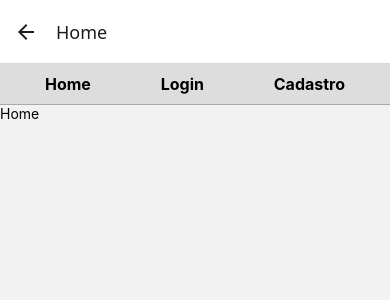
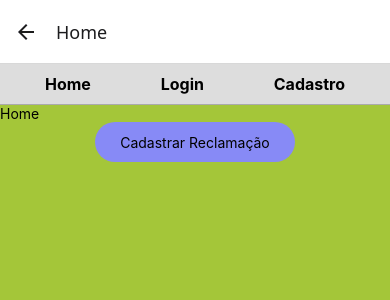
Before and after one commit to BrunoLegal/imepac-brunoaj, a React Native app: screen /Home in a window 390 px wide. Shown: the top 300 px of the page. Built offline with nearby package versions, Linux system fonts and the light colour scheme.

Commit message:
adiciona tela de registro de reclamação

```diff
--- a/src/components/menu/index.tsx
+++ b/src/components/menu/index.tsx
@@ -32,5 +32,6 @@ export default function Menu() {
             </TouchableOpacity>
 
         </View>
+
     );
 }
--- a/src/components/menu/styles.ts
+++ b/src/components/menu/styles.ts
@@ -14,4 +14,11 @@ export const style = StyleSheet.create({
         fontSize: 16,
         fontWeight: "bold",
     },
+    menuTitle:{
+        fontSize: 20,
+        fontWeight: "bold",
+        color: themas.colors.primary,
+        textAlign: "center",
+        marginBottom: 10,
+    }
 });
--- a/src/pages/AppNavigation.tsx
+++ b/src/pages/AppNavigation.tsx
@@ -3,12 +3,14 @@ import { NavigationContainer } from "@react-navigation/native";
 import Login from "./login/index";
 import Cadastro from "./cadastro/index";
 import Home from "./home/index";
+import RegistroReclamacao from "./registro_reclamacao/index";
 import { createNativeStackNavigator } from "@react-navigation/native-stack";
 
 export type RootStackParamList = {
     Login: undefined;
     Cadastro: undefined;
-    Home: undefined
+    Home: undefined;
+    RegistroReclamacao: undefined;
 };
 
 const Stack = createNativeStackNavigator<RootStackParamList>();
@@ -22,6 +24,7 @@ export default function AppNavigation() {
                 <Stack.Screen name="Login" component={Login} />
                 <Stack.Screen name="Cadastro" component={Cadastro} />
                 <Stack.Screen name="Home" component={Home} />
+                <Stack.Screen name="RegistroReclamacao" component={RegistroReclamacao} />
             </Stack.Navigator>
         </NavigationContainer>
     );
--- a/src/pages/home/index.tsx
+++ b/src/pages/home/index.tsx
@@ -2,16 +2,29 @@ import React, {useState} from "react";
 
 import {
     Text,
+    TouchableOpacity,
     View,
 } from 'react-native';
 import {style} from "./styles";
 import Menu from "../../components/menu";
+import { RootStackParamList } from "../AppNavigation";
+import { DrawerScreenProps } from "@react-navigation/drawer";
+import { useNavigation } from "@react-navigation/native";
+
+type NavigationProps = DrawerScreenProps<RootStackParamList>;
 
 export default function handleHome() {
+    const navigation = useNavigation<NavigationProps["navigation"]>();
     return (
         <View style={style.container}>
             <Menu />
             <Text>Home</Text>
+            <View style={style.boxBottom}>
+                <TouchableOpacity style={style.button} onPress={() => navigation.navigate("RegistroReclamacao")}>
+                    <Text>Cadastrar Reclamação</Text>
+                </TouchableOpacity>
+            </View>
+
         </View>
     );
 }
--- a/src/pages/home/styles.ts
+++ b/src/pages/home/styles.ts
@@ -2,7 +2,45 @@ import {Button, Dimensions, StyleSheet} from 'react-native';
 import {themas} from '../../global/themes';
 
 export const style = StyleSheet.create({
-    container: {
-
+    container:{
+        flex:1,
+        width:"100%",
+        paddingTop:0,
+        justifyContent: "flex-start",
+        backgroundColor:themas.colors.bgColor
+    },
+    boxTop:{
+        alignItems:"center",
+        justifyContent: "center",
+        height:Dimensions.get("window").height/3,
+        width:"100%"
+    },
+    boxMid:{
+        height:Dimensions.get("window").height/3,
+        width:"100%",
+        marginLeft:20
+    },
+    boxBottom:{
+        alignItems:"center",
+        height:Dimensions.get("window").height/3,
+        width:"100%"
+    },
+    boxInput:{
+        backgroundColor: themas.colors.white,
+        marginRight:40
+    },
+    input:{
+        borderRadius:40,
+        height:'100%',
+        width:"90%",
+        backgroundColor:themas.colors.lightGray,
+    },
+    button:{
+        width:200,
+        height:40,
+        alignItems: 'center',
+        justifyContent: 'center',
+        borderRadius: 40,
+        backgroundColor: themas.colors.primary,
     }
 })
--- /dev/null
+++ b/src/pages/registro_reclamacao/index.tsx
@@ -0,0 +1,76 @@
+import React, {useState} from "react";
+import{
+    Text,
+    View,
+    TextInput,
+    Button,
+    TouchableOpacity,
+    Alert
+} from "react-native";
+import {style} from "./styles";
+import Menu from "../../components/menu";
+import {MaterialIcons} from "@expo/vector-icons";
+import { RootStackParamList } from "../AppNavigation";
+import { DrawerScreenProps } from "@react-navigation/drawer";
+import { themas } from "../../global/themes";
+
+type Props = DrawerScreenProps<RootStackParamList>;
+
+export default function RegistroReclamacao({navigation}: Props) {
+    const [titulo, setTitulo] = useState("");
+    const [descricao, setDescricao] = useState("");
+
+    function handleRegistro() {
+        try {
+            if (!titulo || !descricao) {
+                return Alert.alert("Preencha todos os campos");
+            }
+            Alert.alert("Reclamação registrada com sucesso!", "", [
+                { text: "OK", onPress: () => navigation.navigate('Home') }
+            ]);
+        } catch (error) {
+            console.log("Erro ao registrar reclamação: ", error);
+        }
+    }
+
+    return (
+        <View style={style.container}>
+            <Menu />
+            <View style={style.mainContent}>
+                <Text style={style.title}>Registro de Reclamação</Text>
+
+                {/* Campo Título */}
+                <Text style={style.title}>Título</Text>
+                <View style={style.boxInput}>
+                    <MaterialIcons name="title" size={20} color="gray" />
+                    <TextInput
+                        multiline={false}
+                        value={titulo}
+                        onChangeText={(text) => setTitulo(text)}
+                        placeholder="Digite o título da reclamação"
+                    />
+
+                </View>
+
+                {/* Campo Descrição */}
+                <Text style={style.title}>Descrição</Text>
+                <View style={style.boxInput}>
+                    <MaterialIcons name="description" size={20} color="gray" />
+                    <TextInput
+                        multiline={true}
+                        value={descricao}
+                        onChangeText={(text) => setDescricao(text)}
+                        placeholder="Descreva sua reclamação"
+                    />
+
+                </View>
+                <View style={style.boxBottom}>
+                {/* Botão Registrar Reclamação */}
+                <TouchableOpacity style={style.button} onPress={handleRegistro}>
+                    <Text>Registrar Reclamação</Text>
+                </TouchableOpacity>
+                </View>
+            </View>
+        </View>
+    );
+}
--- /dev/null
+++ b/src/pages/registro_reclamacao/styles.ts
@@ -0,0 +1,56 @@
+import { Dimensions, StyleSheet } from "react-native";
+import { themas } from "../../global/themes";
+
+export const style = StyleSheet.create({
+    container:{
+        flex:1,
+        width:"100%",
+        paddingTop:0,
+        justifyContent:"flex-start",
+        backgroundColor:themas.colors.bgColor
+    },
+    title:{
+        paddingTop: 20,
+        fontSize: 20,
+    },
+
+    boxBottom:{
+        alignItems:"center",
+        paddingTop: 30,
+        height:Dimensions.get("window").height/3,
+        width:"100%"
+    },
+    button:{
+        width:200,
+        height:40,
+        alignItems: 'center',
+        justifyContent: 'center',
+        borderRadius: 40,
+        backgroundColor: themas.colors.primary,
+    },
+
+    mainContent:{
+        flex: 1,
+        padding: 20,
+        width: "90%",
+        alignSelf: "center",
+        justifyContent: "flex-start",
+        alignItems: "center",
+        backgroundColor: themas.colors.lightGray
+    },
+
+    boxInput:{
+        width: "100%",
+        height: "auto" ,
+        backgroundColor: themas.colors.white,
+        borderRadius: 10,
+        paddingHorizontal: 10,
+        marginBottom: 10,
+        flexDirection: "row",
+        alignItems: "center",
+    },
+
+
+
+
+});
```
